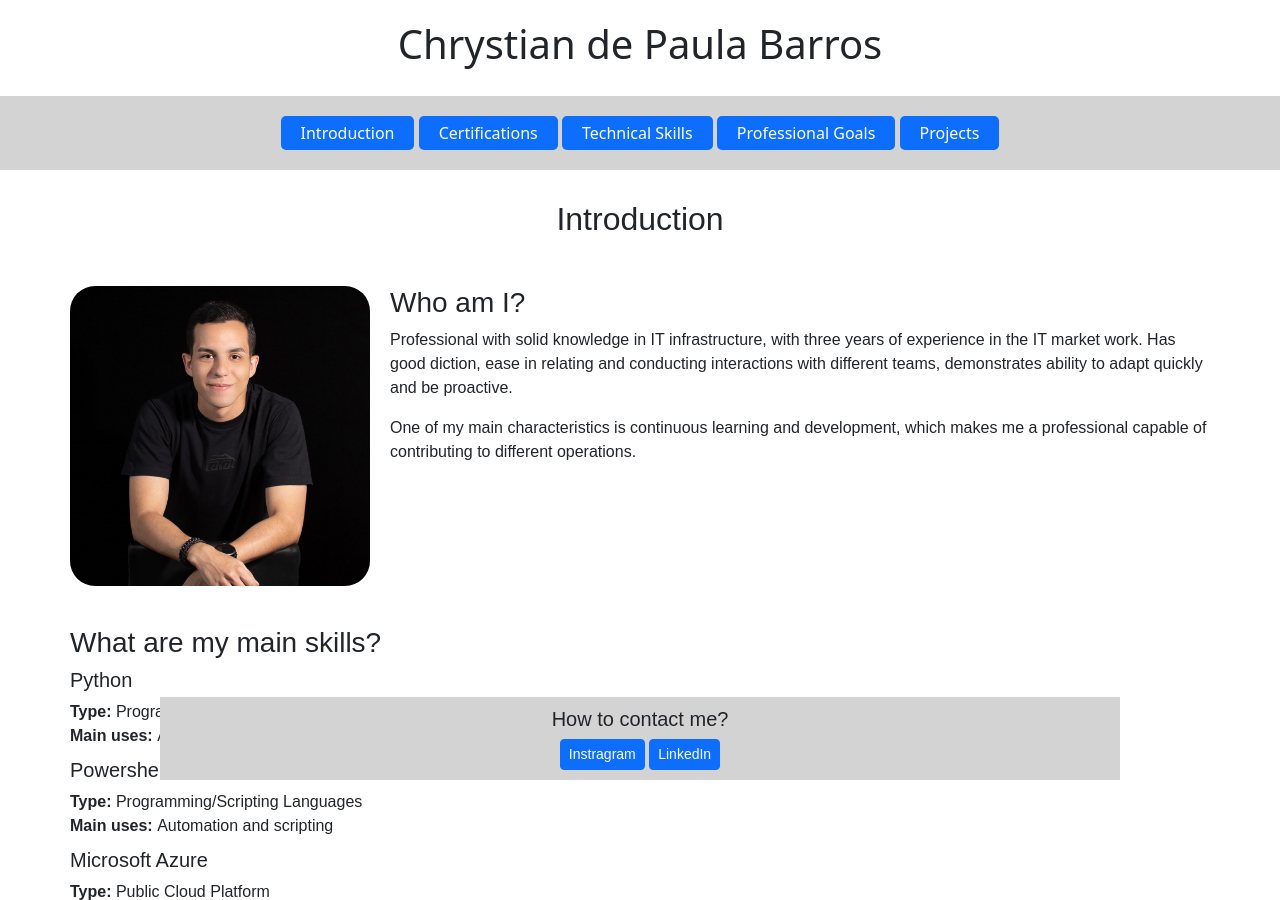
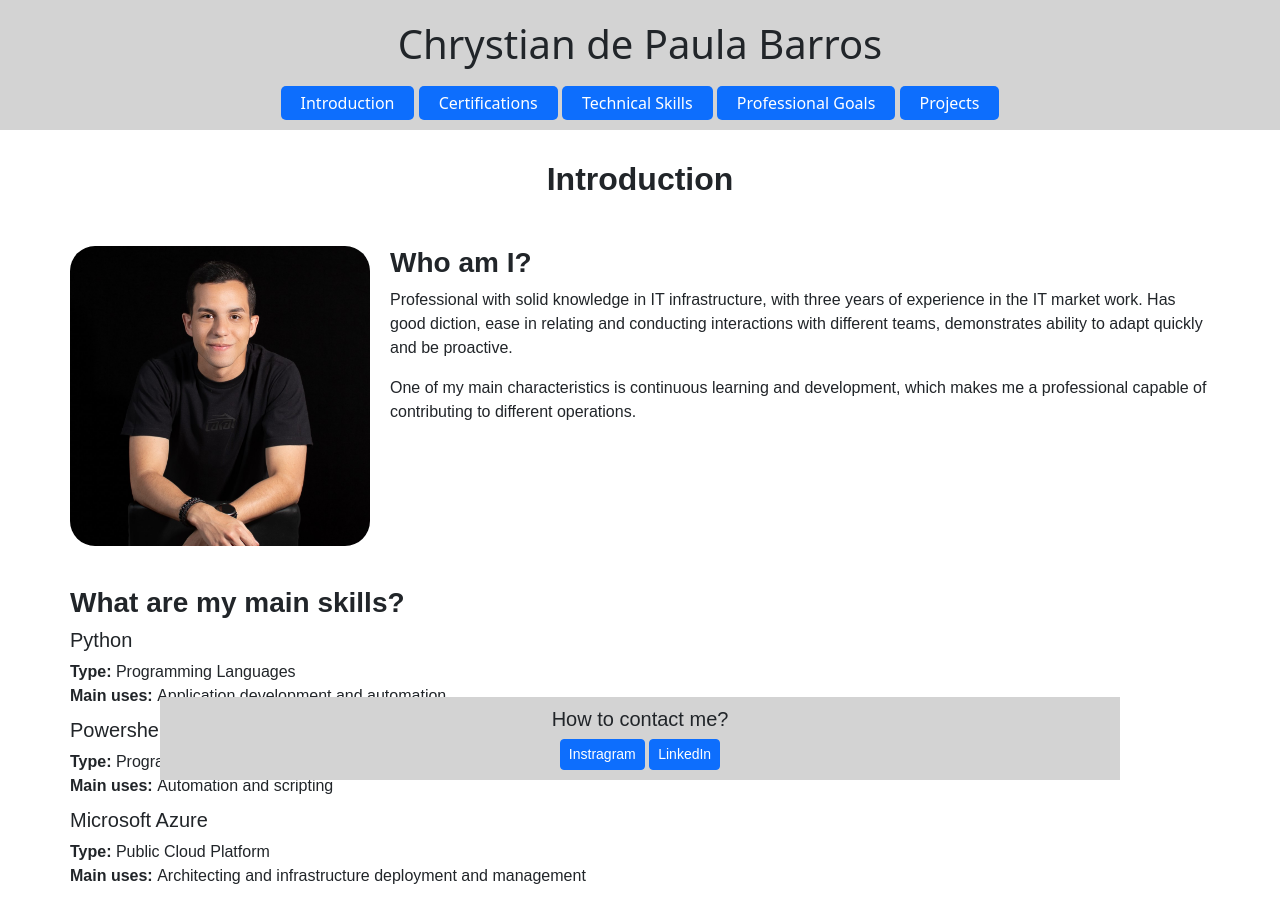
Before and after one commit to chrystianbarros/portfolio-website, a Flask app: page / in a window 1280 px wide. Shown: the top 900 px of the page. Run offline with Flask 3, Linux system fonts and the light colour scheme.

Commit message:
HTML and CSS adjustments

```diff
--- a/static/css/style.css
+++ b/static/css/style.css
@@ -7,7 +7,7 @@ body {
 }
 
 h1 {
-    padding: 20px;
+    padding: 10px;
 }
 
 h2.intro_title {
@@ -38,8 +38,14 @@ h2.intro_title {
 .menubar {
     text-align: center;
     background-color: lightgray;
+    padding: 5px;
+    position:relative;
+    top: 0;
+    left: 0;
+    right: 0;
     width: auto;
-    padding: 20px;
+    margin: auto;
+    height: auto;
 }
 
 a {
--- /dev/null
+++ b/templates/footer.html
@@ -0,0 +1,5 @@
+<div class="footer_board">
+    <h5>How to contact me?</h5>
+    <button type="button" class="btn btn-primary btn-sm">Instragram</button>
+    <button type="button" class="btn btn-primary btn-sm">LinkedIn</button>
+</div>
--- a/templates/home.html
+++ b/templates/home.html
@@ -9,19 +9,14 @@
 </head>
 
 <body>
-    <h1>Chrystian de Paula Barros</h1>
     <div class="menubar">
-        <a class="menubar" href="#Introduction">Introduction</a>
-        <a href="#Certifications">Certifications</a>
-        <a href="#TechnicalSkills">Technical Skills</a>
-        <a href="#ProfessionalGoals">Professional Goals</a>
-        <a href="#Projects">Projects</a>
+        {%include 'nav.html'%}
     </div>
 
     <div class="content_wrap">
 
         <div class="intro">
-            <h2 class="intro_title">Introduction</h2>
+            <h2 class="intro_title"><b>Introduction</b></h2>
             <div class="intro_whoami">
                 <div class="whoami_content">
                     <div class="column">
@@ -29,7 +24,7 @@
                     </div>
                     <div class="column">
                         <div class="whoami_text">
-                            <h3>Who am I?</h3>
+                            <h3><b>Who am I?</b></h3>
                             <p>Professional with solid knowledge in IT infrastructure, with three years of experience in the IT market
                                 work. Has good diction, ease in relating and conducting interactions with different teams, demonstrates
                                 ability to adapt quickly and be proactive.</p>
@@ -42,7 +37,7 @@
 
             <!--Div for My Skills Session-->
             <div class="intro_myskills">
-                <h3>What are my main skills?</h3>
+                <h3><b>What are my main skills?</b></h3>
                 <div class="mainskills_list">
                     {%for i in skills%}
                         {%include 'my_skills.html'%}
@@ -53,11 +48,7 @@
     </div>
 
     <footer>
-        <div class="footer_board">
-            <h5>How to contact me?</h5>
-            <button type="button" class="btn btn-primary btn-sm">Instragram</button>
-            <button type="button" class="btn btn-primary btn-sm">LinkedIn</button>
-        </div>
+        {%include 'footer.html'%}
     </footer>
 
 </body>
--- /dev/null
+++ b/templates/nav.html
@@ -0,0 +1,16 @@
+<nav>
+    <meta charset="UTF-8">
+    <meta name="viewport" content="width=device-width, initial-scale=1.0">
+    <link rel="stylesheet" href="../static/css/style.css">
+    <link href="https://cdn.jsdelivr.net/npm/bootstrap@5.3.2/dist/css/bootstrap.min.css" rel="stylesheet" integrity="sha384-T3c6CoIi6uLrA9TneNEoa7RxnatzjcDSCmG1MXxSR1GAsXEV/Dwwykc2MPK8M2HN" crossorigin="anonymous">
+
+    <div class="menubar">
+        <div><h1>Chrystian de Paula Barros</h1></div>
+        <a href="#Introduction">Introduction</a>
+        <a href="#Certifications">Certifications</a>
+        <a href="#TechnicalSkills">Technical Skills</a>
+        <a href="#ProfessionalGoals">Professional Goals</a>
+        <a href="#Projects">Projects</a>
+    </div>
+</nav>
+<div style="height: auto"></div>
```
